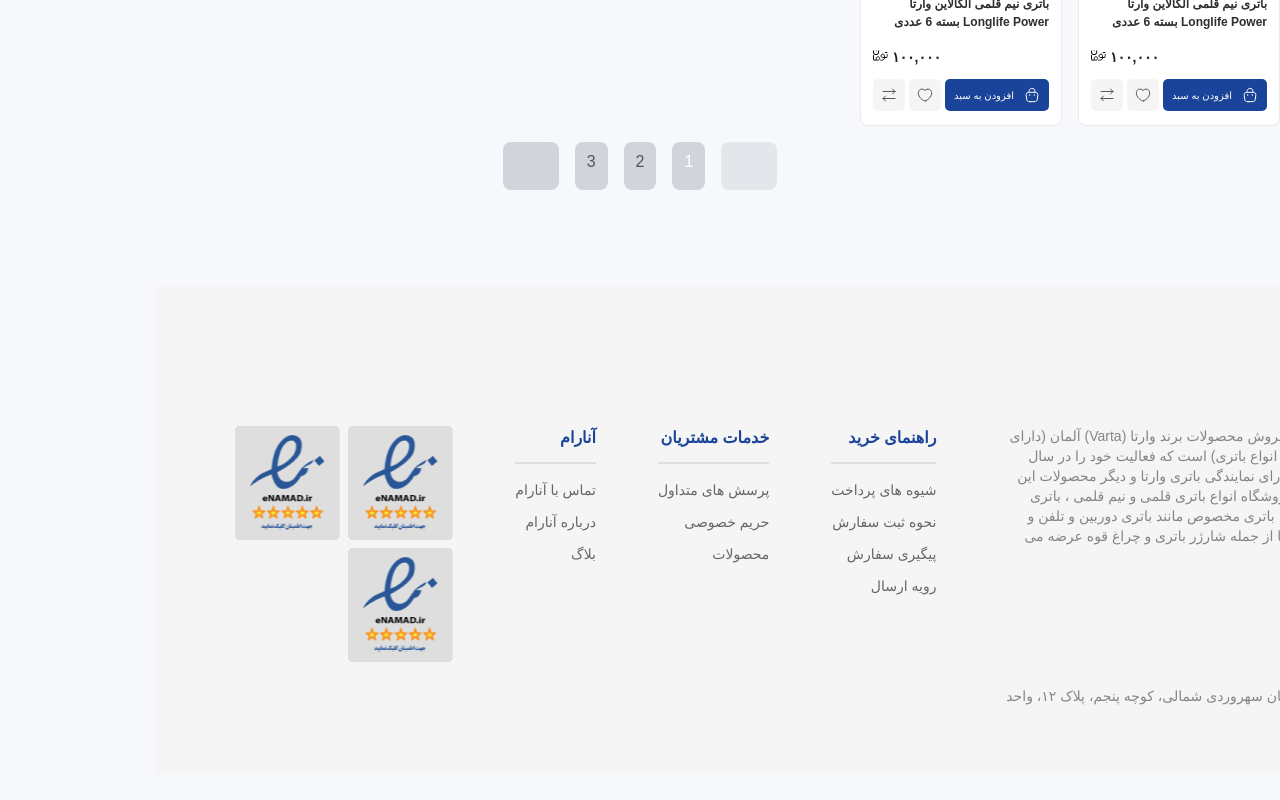
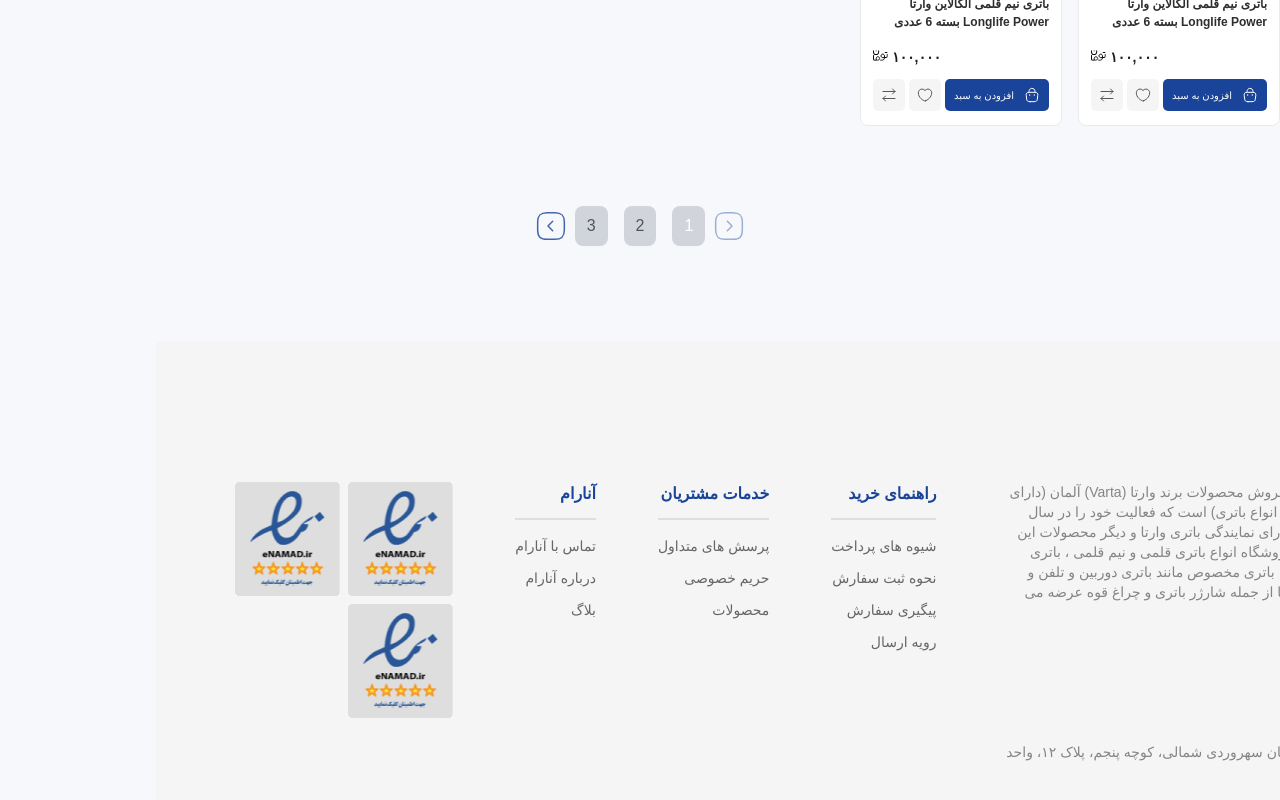
Before and after one commit to mahyarErshad/anaram-react, a React (Create React App) app: page /products in a window 1280 px wide. Shown: the part 1403-2203 px from the top of the page. Before the commit the page ends 2177 px from the top, so only its background shows below. Built offline with nearby package versions, Linux system fonts and the light colour scheme; a web font is replaced by a local one.

Commit message:
Changed some styles

```diff
--- a/src/Pages/ProductsPage/ProductsPageCardsSection/ProductsPageCardsSection.jsx
+++ b/src/Pages/ProductsPage/ProductsPageCardsSection/ProductsPageCardsSection.jsx
@@ -5,7 +5,6 @@ import "./styles.css";
 import ProductsPageCards from "./ProductsPageCards/ProductsPageCards";
 import ReactPaginate from "react-paginate";
 import { ReactComponent as PaginateButton } from "../../../assets/images/icons/carousel-button-arrow.svg";
-import styles from "./pagination.module.css"
 
 function ProductsPageCardsSection() {
   const [activePage, setActivePage] = useState(0);
@@ -45,7 +44,7 @@ function ProductsPageCardsSection() {
           })}
         </TabPanel>
       </Tabs>
-      <ReactPaginate nextLabel={<PaginateButton />} previousLabel={<PaginateButton />} pageCount={pageCount} onPageChange={handlePageChange} containerClassName={"flex justify-center mt-4"} pageClassName={"inline-block mx-2 px-3 py-2 bg-gray-300 text-gray-600 rounded-lg"} activeClassName={"bg-blue-500 text-white"} previousClassName={"inline-block mx-2 px-3 py-2 bg-gray-300 text-gray-600 rounded-lg"} nextClassName={"inline-block mx-2 px-3 py-2 bg-gray-300 text-gray-600 rounded-lg"} disabledClassName={"opacity-50 cursor-not-allowed"} />
+      <ReactPaginate nextLabel={<PaginateButton className="pagination_prevNext_button duration-300" />} previousLabel={<PaginateButton className="pagination_prevNext_button mirror duration-300" />} pageCount={pageCount} onPageChange={handlePageChange} containerClassName={"flex justify-center max-md:mt-9 md:mt-16 lg:mt-20"} pageClassName={"inline-block mx-2 px-3 py-2 bg-gray-300 text-gray-600 rounded-lg"} activeClassName={"bg-blue-500 text-white"} previousClassName={"bg-transparent flex-center"} nextClassName={"bg-transparent flex-center"} disabledClassName={"opacity-50 cursor-not-allowed"} />
     </div>
   );
 }
--- a/src/Pages/ProductsPage/ProductsPageCardsSection/styles.css
+++ b/src/Pages/ProductsPage/ProductsPageCardsSection/styles.css
@@ -1,3 +1,6 @@
 .ProductsPageCardsSection__tabs.react-tabs__tab--selected {
   color: var(--primary6);
 }
+.pagination_prevNext_button {
+  stroke: #4366ab;
+}
```
Also changed, not shown: src/Pages/ProductsPage/ProductsPageCardsSection/pagination.module.css (deleted).
